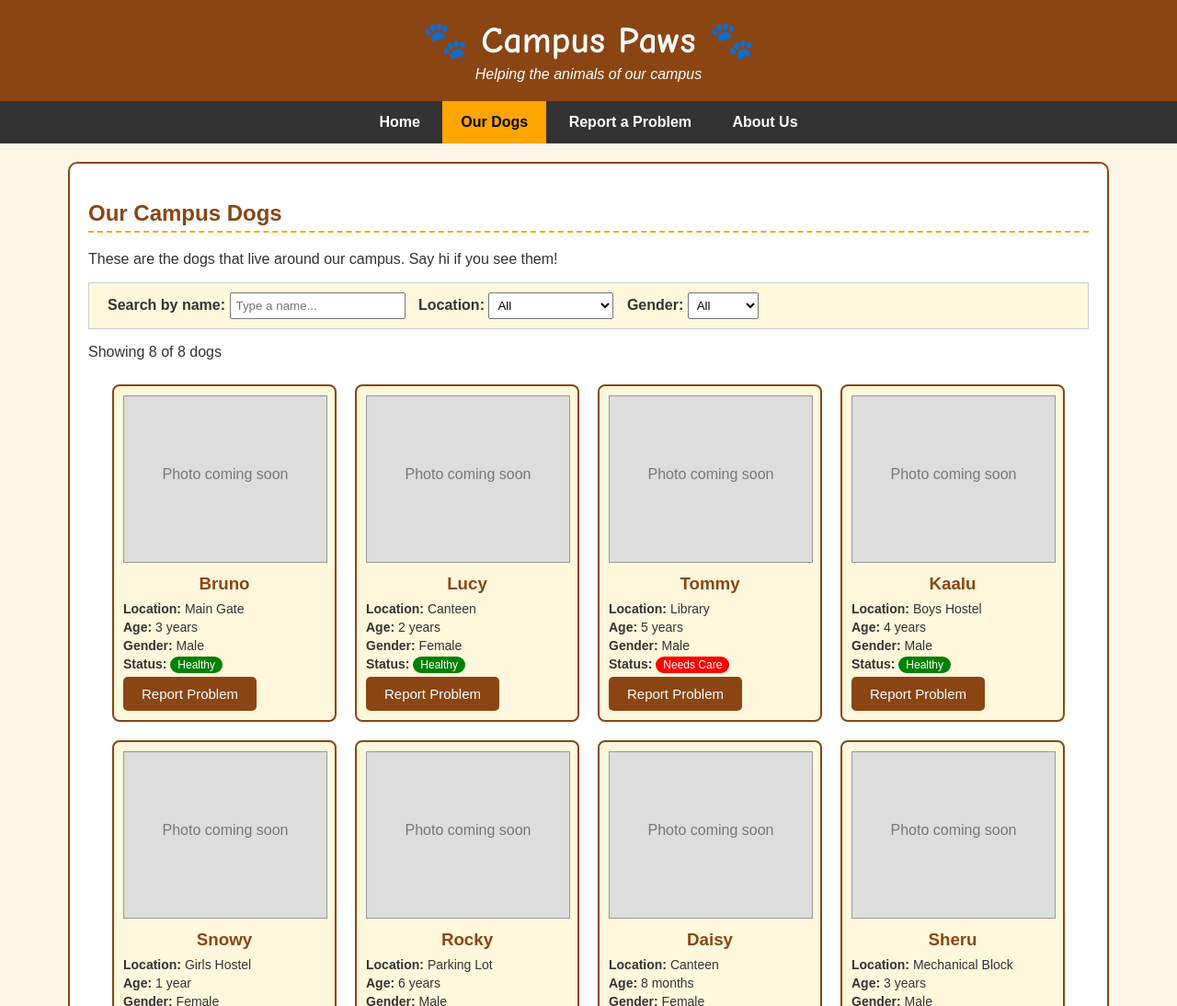
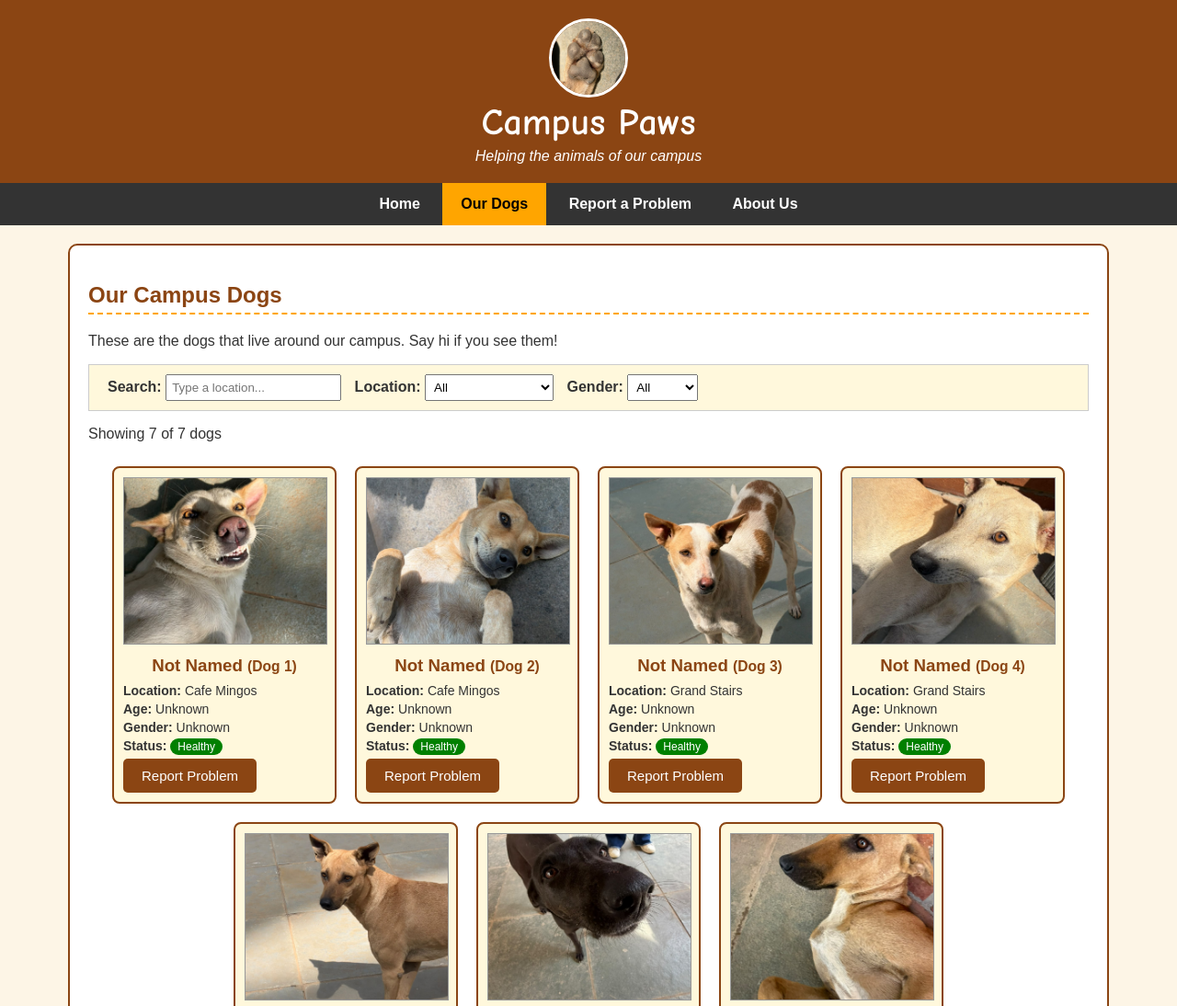
Before and after one commit to rehancodes-web/cie3webtech, a plain HTML site: page dogs.html in a window 1280 px wide. Shown: the top 1094 px of the page at 92% size. Drawn offline with Linux system fonts and the light colour scheme.

Commit message:
Add real campus dog photos, locations and paw logo
Co-Authored-By: Claude Opus 5.5 <noreply@anthropic.com>

```diff
--- a/dogs.html
+++ b/dogs.html
@@ -9,7 +9,8 @@
 <body>
 
     <div class="header">
-        <h1>&#128062; Campus Paws &#128062;</h1>
+        <img src="images/logo.jpg" alt="Campus Paws logo" class="logo">
+        <h1>Campus Paws</h1>
         <p>Helping the animals of our campus</p>
     </div>
 
@@ -27,8 +28,8 @@
 
         <!-- Search and filter -->
         <div class="filter-box">
-            <label for="searchBox">Search by name:</label>
-            <input type="text" id="searchBox" placeholder="Type a name...">
+            <label for="searchBox">Search:</label>
+            <input type="text" id="searchBox" placeholder="Type a location...">
 
             <label for="locationFilter">Location:</label>
             <select id="locationFilter">
--- a/script.js
+++ b/script.js
@@ -4,16 +4,16 @@
 // =============================================
 
 // ----- List of campus dogs -----
-// (Put the dog photos in the "images" folder with these names)
+// (The dog photos are in the "images" folder)
+// Names are not given yet, so every dog is "Not Named" for now
 var dogs = [
-    { name: "Bruno",  age: "3 years",  gender: "Male",   location: "Main Gate",        status: "Healthy",    photo: "images/dog1.jpg" },
-    { name: "Lucy",   age: "2 years",  gender: "Female", location: "Canteen",          status: "Healthy",    photo: "images/dog2.jpg" },
-    { name: "Tommy",  age: "5 years",  gender: "Male",   location: "Library",          status: "Needs Care", photo: "images/dog3.jpg" },
-    { name: "Kaalu",  age: "4 years",  gender: "Male",   location: "Boys Hostel",      status: "Healthy",    photo: "images/dog4.jpg" },
-    { name: "Snowy",  age: "1 year",   gender: "Female", location: "Girls Hostel",     status: "Healthy",    photo: "images/dog5.jpg" },
-    { name: "Rocky",  age: "6 years",  gender: "Male",   location: "Parking Lot",      status: "Needs Care", photo: "images/dog6.jpg" },
-    { name: "Daisy",  age: "8 months", gender: "Female", location: "Canteen",          status: "Healthy",    photo: "images/dog7.jpg" },
-    { name: "Sheru",  age: "3 years",  gender: "Male",   location: "Mechanical Block", status: "Healthy",    photo: "images/dog8.jpg" }
+    { id: "Dog 1", name: "Not Named", age: "Unknown", gender: "Unknown", location: "Cafe Mingos",      status: "Healthy", photo: "images/dog1.jpg" },
+    { id: "Dog 2", name: "Not Named", age: "Unknown", gender: "Unknown", location: "Cafe Mingos",      status: "Healthy", photo: "images/dog2.jpg" },
+    { id: "Dog 3", name: "Not Named", age: "Unknown", gender: "Unknown", location: "Grand Stairs",     status: "Healthy", photo: "images/dog3.jpg" },
+    { id: "Dog 4", name: "Not Named", age: "Unknown", gender: "Unknown", location: "Grand Stairs",     status: "Healthy", photo: "images/dog4.jpg" },
+    { id: "Dog 5", name: "Not Named", age: "Unknown", gender: "Unknown", location: "Library MM Foods", status: "Healthy", photo: "images/dog5.jpg" },
+    { id: "Dog 6", name: "Not Named", age: "Unknown", gender: "Unknown", location: "Big Mingos",       status: "Healthy", photo: "images/dog6.jpg" },
+    { id: "Dog 7", name: "Not Named", age: "Unknown", gender: "Unknown", location: "B Block",          status: "Healthy", photo: "images/dog7.jpg" }
 ];
 
 // Picture to show if the dog photo is not there yet
@@ -86,8 +86,9 @@ if (dogList != null) {
         for (var i = 0; i < dogs.length; i++) {
             var dog = dogs[i];
 
-            // check filters
-            if (dog.name.toLowerCase().indexOf(searchText) == -1) continue;
+            // check filters (search looks at the name and the location)
+            var searchIn = (dog.name + " " + dog.location).toLowerCase();
+            if (searchIn.indexOf(searchText) == -1) continue;
             if (selectedLocation != "All" && dog.location != selectedLocation) continue;
             if (selectedGender != "All" && dog.gender != selectedGender) continue;
 
@@ -100,12 +101,12 @@ if (dogList != null) {
             card.className = "dog-card";
             card.innerHTML =
                 "<img src='" + dog.photo + "' alt='" + dog.name + "' onerror=\"this.onerror=null; this.src=noPhoto;\">" +
-                "<h3>" + dog.name + "</h3>" +
+                "<h3>" + dog.name + " <small>(" + dog.id + ")</small></h3>" +
                 "<p><b>Location:</b> " + dog.location + "</p>" +
                 "<p><b>Age:</b> " + dog.age + "</p>" +
                 "<p><b>Gender:</b> " + dog.gender + "</p>" +
                 "<p><b>Status:</b> <span class='status " + statusClass + "'>" + dog.status + "</span></p>" +
-                "<button onclick=\"reportDog('" + dog.name + "')\">Report Problem</button>";
+                "<button onclick=\"reportDog('" + dog.id + "')\">Report Problem</button>";
 
             dogList.appendChild(card);
             count++;
@@ -127,8 +128,8 @@ if (dogList != null) {
 }
 
 // "Report Problem" button on a dog card -> go to report page with that dog selected
-function reportDog(name) {
-    window.location.href = "report.html?dog=" + encodeURIComponent(name);
+function reportDog(id) {
+    window.location.href = "report.html?dog=" + encodeURIComponent(id);
 }
 
 
@@ -149,8 +150,8 @@ if (reportForm != null) {
     // fill dog name dropdown
     for (var i = 0; i < dogs.length; i++) {
         var opt = document.createElement("option");
-        opt.value = dogs[i].name;
-        opt.innerHTML = dogs[i].name + " (" + dogs[i].location + ")";
+        opt.value = dogs[i].id;
+        opt.innerHTML = dogs[i].id + " (" + dogs[i].location + ")";
         dogSelect.appendChild(opt);
     }
 
@@ -165,7 +166,7 @@ if (reportForm != null) {
     // when a dog is chosen, put its usual location in the box
     function fillLocation() {
         for (var i = 0; i < dogs.length; i++) {
-            if (dogs[i].name == dogSelect.value) {
+            if (dogs[i].id == dogSelect.value) {
                 document.getElementById("location").value = dogs[i].location;
             }
         }
--- a/style.css
+++ b/style.css
@@ -267,3 +267,12 @@ button:hover, input[type="submit"]:hover, input[type="reset"]:hover {
         width: 100%;
     }
 }
+
+/* ---------- Logo ---------- */
+.logo {
+    width: 80px;
+    height: 80px;
+    border-radius: 50%;
+    border: 3px solid white;
+    object-fit: cover;
+}
```
Also changed, not shown: about.html (+2 -1 lines), index.html (+2 -1 lines), report.html (+3 -2 lines), images/README.txt (deleted), images/dog1.jpg (added), images/dog2.jpg (added), images/dog3.jpg (added), images/dog4.jpg (added), images/dog5.jpg (added), images/dog6.jpg (added), images/dog7.jpg (added), images/logo.jpg (added).
